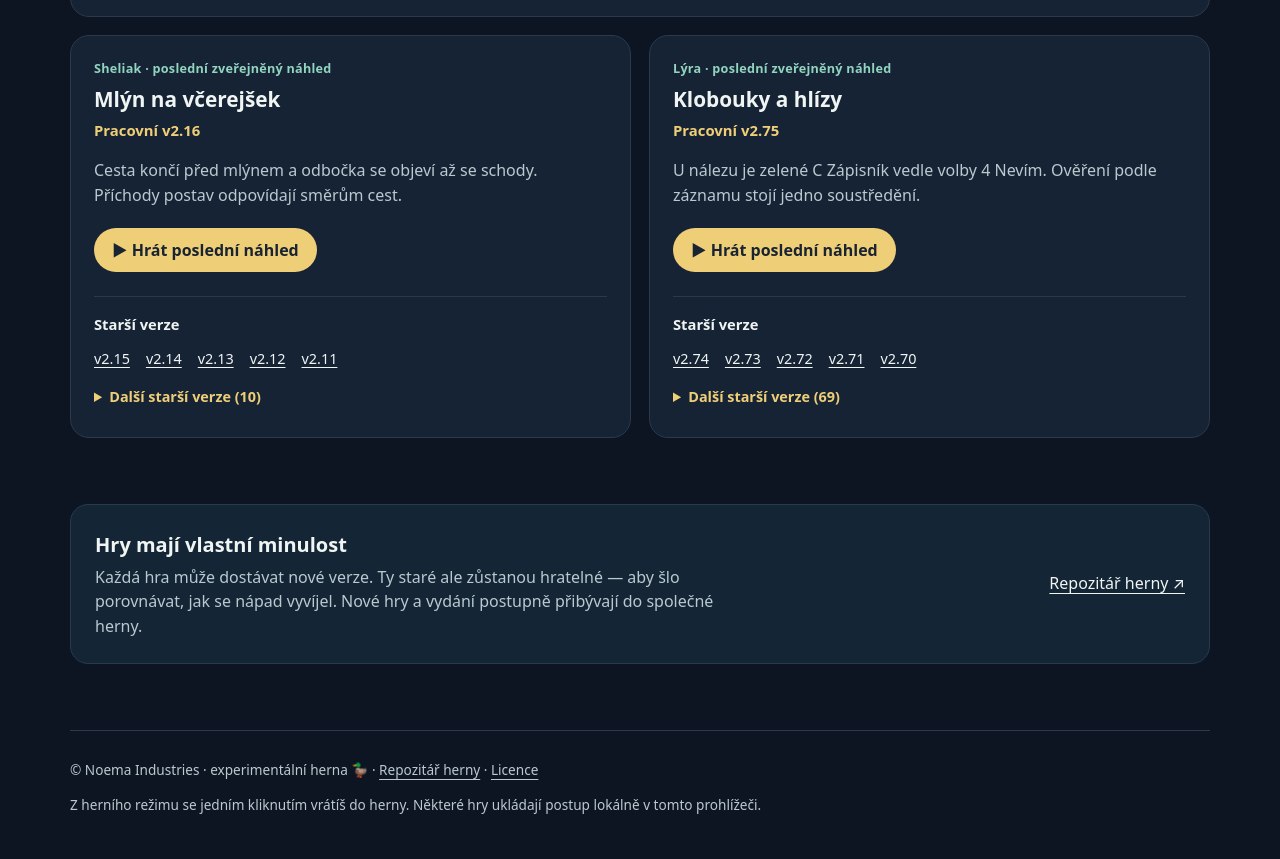
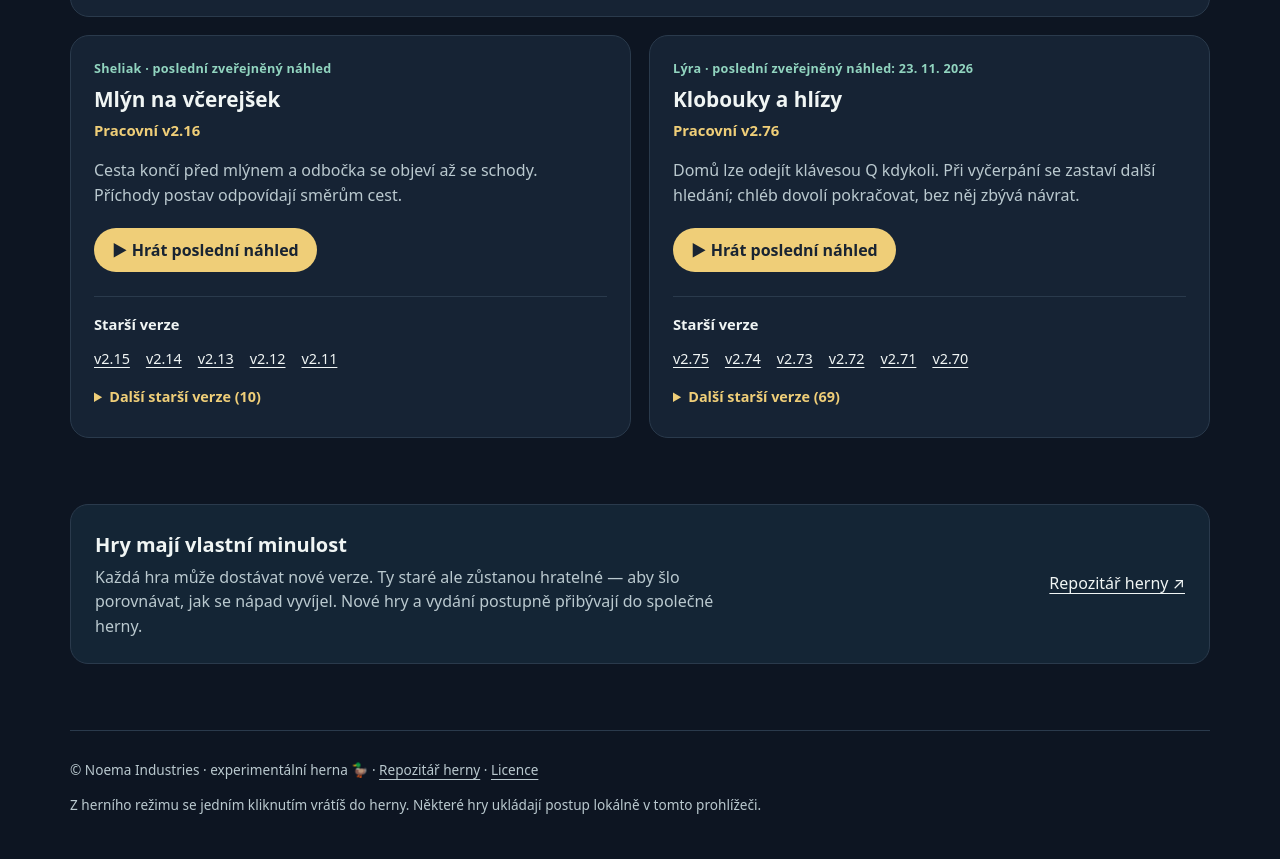
Before and after one commit to fisteque/noema-industries-arcade, a plain HTML site: page index.html in a window 1280 px wide. Shown: the part 3476-4335 px from the top of the page. Drawn offline with Linux system fonts and the light colour scheme.

Commit message:
Vystavit Klobouky a hlízy v2.76 mezi rozpracovanými

```diff
--- a/index.html
+++ b/index.html
@@ -235,14 +235,15 @@ footer{border-top:1px solid var(--line);padding:28px 0 46px;color:var(--muted);f
       </nav>
     </article>
     <article class="work-card" aria-labelledby="work-houby">
-      <p class="work-release">Lýra · poslední zveřejněný náhled</p>
+      <p class="work-release">Lýra · poslední zveřejněný náhled: 23. 11. 2026</p>
       <h3 id="work-houby">Klobouky a hlízy</h3>
-      <p class="work-variant">Pracovní v2.75</p>
-      <p class="work-description">U nálezu je zelené C Zápisník vedle volby 4 Nevím. Ověření podle záznamu stojí jedno soustředění.</p>
-      <a class="work-play" href="./games/lyra/hra-03/nahled-v2-75/">▶ Hrát poslední náhled</a>
+      <p class="work-variant">Pracovní v2.76</p>
+      <p class="work-description">Domů lze odejít klávesou Q kdykoli. Při vyčerpání se zastaví další hledání; chléb dovolí pokračovat, bez něj zbývá návrat.</p>
+      <a class="work-play" href="./games/lyra/hra-03/nahled-v2-76/">▶ Hrát poslední náhled</a>
       <nav class="work-history" aria-label="Starší náhledy Klobouků a hlíz">
         <h4>Starší verze</h4>
         <div class="work-link-list">
+          <a href="./games/lyra/hra-03/nahled-v2-75/">v2.75</a>
           <a href="./games/lyra/hra-03/nahled-v2-74/">v2.74</a>
           <a href="./games/lyra/hra-03/nahled-v2-73/">v2.73</a>
           <a href="./games/lyra/hra-03/nahled-v2-72/">v2.72</a>
```
